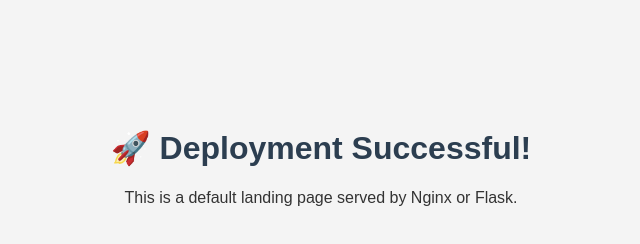
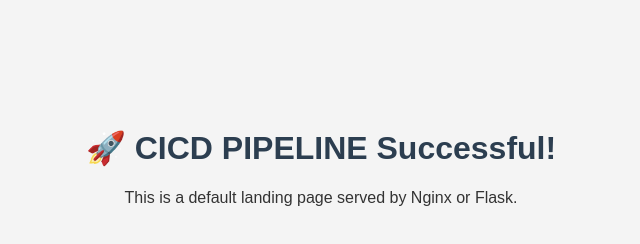
Before and after one commit to bhushanpatil99/code-build-repo, a plain HTML site: page index.html in a window 1280 px wide. Shown: the whole page, without its empty margins (319-959 px from the left). Drawn offline with Linux system fonts and the light colour scheme.

Commit message:
Update index.html

```diff
--- a/index.html
+++ b/index.html
@@ -17,7 +17,7 @@
   </style>
 </head>
 <body>
-  <h1>🚀 Deployment Successful!</h1>
+  <h1>🚀 CICD PIPELINE Successful!</h1>
   <p>This is a default landing page served by Nginx or Flask.</p>
 </body>
 </html>
```
